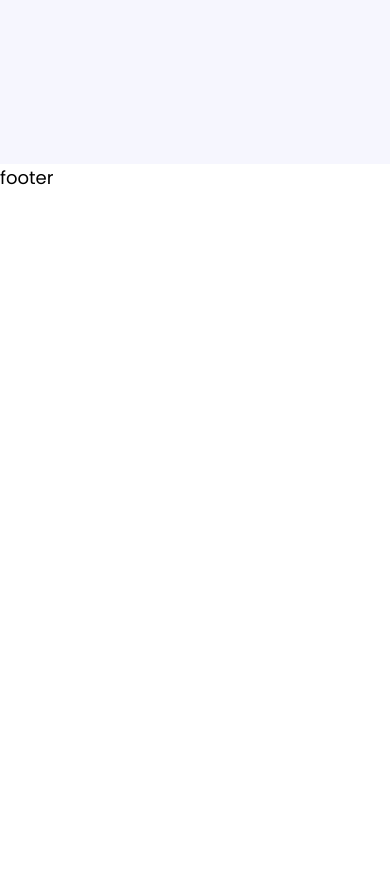
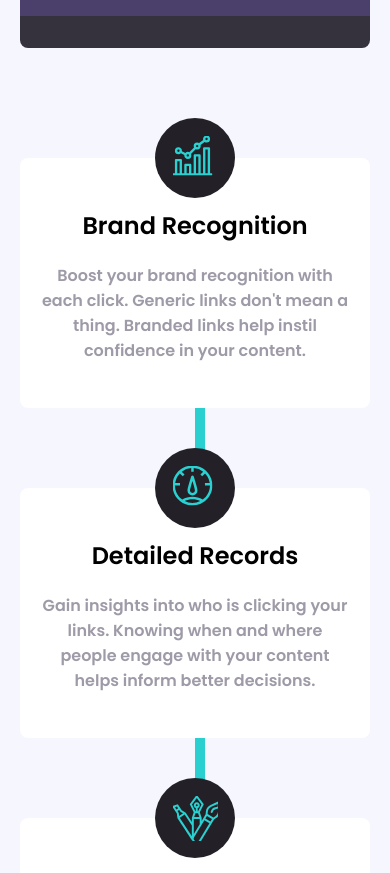
Before and after one commit to saif-abualkhair/avertra-corp-frontend-developer-assignment, a React (Create React App) app: page / in a window 390 px wide. Shown: the part 1119-1992 px from the top of the page. Before the commit the page ends 1310 px from the top, so only its background shows below. Built offline with nearby package versions, Linux system fonts and the light colour scheme.

Commit message:
cards and cards show case design --still needs fixing.
fixed

```diff
--- a/public/index.html
+++ b/public/index.html
@@ -9,7 +9,10 @@
   <meta name="description" content="Web site created using create-react-app" />
   <link rel="apple-touch-icon" href="%PUBLIC_URL%/logo192.png" />
   <!-- <link href="https://fonts.google.com/specimen/Poppins" /> -->
-  <link href="https://fonts.googleapis.com/css?family=Poppins&display=swap" rel="stylesheet">
+  <!-- <link href="https://fonts.googleapis.com/css?family=Poppins&display=swap" rel="stylesheet"> -->
+  <link rel="preconnect" href="https://fonts.googleapis.com">
+  <link rel="preconnect" href="https://fonts.gstatic.com" crossorigin>
+  <link href="https://fonts.googleapis.com/css2?family=Poppins:wght@600&display=swap" rel="stylesheet">
   <!--
       manifest.json provides metadata used when your web app is installed on a
       user's mobile device or desktop. See https://developers.google.com/web/fundamentals/web-app-manifest/
--- a/src/App.css
+++ b/src/App.css
@@ -7,8 +7,7 @@
 }
 
 body {
-  /* font-family: 'Poppins'; */
-  font-family: 'Poppins';
+  font-family: 'Poppins', sans-serif;
   font-size: 18px;
   font-weight: 500;
 }
@@ -212,3 +211,25 @@ body {
 .btn-very-dark-violet:disabled {
   background-color: hsl(258, 21%, 22%);
 }
+
+.sh {
+  background-size: contain;
+  height: 45px;
+  width: 45px;
+  position: absolute;
+  top: 50%;
+  left: 50%;
+  transform: translate(-50%, -50%);
+}
+
+.sh-brand {
+  background: url('/src/assets/images/icon-brand-recognition.svg') no-repeat;
+}
+
+.sh-detailed {
+  background: url('/src/assets/images/icon-detailed-records.svg') no-repeat;
+}
+
+.sh-customizable {
+  background: url('/src/assets/images/icon-fully-customizable.svg') no-repeat;
+}
--- a/src/homepage/advanced-statistics/advanced-statistics.js
+++ b/src/homepage/advanced-statistics/advanced-statistics.js
@@ -1,8 +1,11 @@
+import CardsShowcase from "./cards-showcase/cards-showcase";
+
 function AdvancedStatistics() {
     return (
         <div className='advanced-statistics'>
-            Advanced Statistics
-            Track how your links are performing across the web with our advanced statistics dashboard.
+            {/* Advanced Statistics
+            Track how your links are performing across the web with our advanced statistics dashboard. */}
+            <CardsShowcase></CardsShowcase>
         </div>
     );
 }
--- /dev/null
+++ b/src/homepage/advanced-statistics/cards-showcase/card/card.css
@@ -0,0 +1,38 @@
+.card {
+    position: relative;
+    width: calc(33% - 20px);
+    background-color: white;
+    padding: 30px 20px 20px 20px;
+    /* margin-right: 20px; */
+    min-height: 250px;
+    border-radius: 8px;
+}
+
+.card-title {
+    font-size: 1.5rem;
+    font-weight: 600;
+    color: #000;
+    margin: 20px 0;
+}
+
+.card-description {
+    font-size: 1rem;
+    font-weight: 400;
+    color: #000;
+}
+
+.icon-wrapper {
+    position: absolute;
+    top: -40px;
+    left: 25px;
+    width: 40px;
+    height: 40px;
+    border-radius: 50%;
+    padding: 40px;
+}
+
+.icon {
+    position: relative;
+    width: 100%;
+    height: 100%;
+}
--- /dev/null
+++ b/src/homepage/advanced-statistics/cards-showcase/card/card.js
@@ -0,0 +1,17 @@
+import './card.css';
+
+function Card(props) {
+    return (
+        <div className='card'>
+            <div className='icon-wrapper bg-very-dark-violet'>
+                <span className='icon sh sh-brand'>
+                    <span className={props.iconClass}></span>
+                </span>
+            </div>
+            <div className="card-title text-very-dark-violet">{props.title}</div>
+            <div className="card-description text-grayish-violet">{props.description}</div>
+        </div>
+    );
+}
+
+export default Card;
--- /dev/null
+++ b/src/homepage/advanced-statistics/cards-showcase/cards-showcase.css
@@ -0,0 +1,83 @@
+.cards-showcase {
+    padding: 100px 0;
+    display: flex;
+    justify-content: space-between;
+    position: relative;
+}
+
+.cards-showcase>*:first-child {
+    position: relative;
+    z-index: 1;
+}
+
+.cards-showcase>*:nth-child(2) {
+    position: relative;
+    top: 40px;
+    z-index: 1;
+}
+
+.cards-showcase>*:nth-child(3) {
+    position: relative;
+    top: 80px;
+    z-index: 1;
+}
+
+.cards-showcase .bar {
+    position: absolute;
+    top: 50%;
+    left: 0;
+    width: 90%;
+    height: 8px;
+    z-index: 0;
+    border: none;
+}
+
+@media only screen and (max-width : 768px) {
+    .cards-showcase {
+        padding: 0;
+        display: flex;
+        flex-direction: column;
+        align-items: center;
+        margin: 50px 0;
+    }
+
+    .cards-showcase .bar {
+        position: absolute;
+        top: 0;
+        left: 50%;
+        transform: translateX(-50%);
+        width: 10px;
+        height: 90%;
+        z-index: 0;
+        border: none;
+    }
+
+    .cards-showcase>*:first-child, .cards-showcase>*:nth-child(2), .cards-showcase>*:nth-child(3) {
+        position: relative;
+        width: 100%;
+        z-index: 1;
+    }
+
+    .cards-showcase>*:nth-child(2) {
+        position: relative;
+        top: 0;
+        z-index: 1;
+        margin: 80px 0;
+    }
+
+    .cards-showcase>*:nth-child(3) {
+        position: relative;
+        top: 0;
+        z-index: 1;
+        margin-bottom: 80px;
+    }
+
+    .cards-showcase .card .icon-wrapper {
+        left: 50% !important;
+        transform: translateX(-50%);
+    }
+
+    .cards-showcase .card {
+        text-align: center;
+    }
+}
--- /dev/null
+++ b/src/homepage/advanced-statistics/cards-showcase/cards-showcase.js
@@ -0,0 +1,18 @@
+import Card from "./card/card";
+import './cards-showcase.css';
+
+function CardsShowcase() {
+    return (
+        <div className='cards-showcase'>
+            <Card title="Brand Recognition" description="Boost your brand recognition with each click. Generic links don't mean a thing. Branded links help instil confidence in your content." iconClass="sh sh-brand">
+            </Card>
+            <Card title="Detailed Records" description="Gain insights into who is clicking your links. Knowing when and where people engage with your content helps inform better decisions." iconClass="sh sh-detailed">
+            </Card>
+            <Card title="Fully Customizable" description="Improve brand awareness and content discoverability through customizable links, supercharging audience engagement." iconClass="sh sh-customizable">
+            </Card>
+            <div className="bar bg-cyan"></div>
+        </div>
+    );
+}
+
+export default CardsShowcase;
--- a/src/homepage/homepage.css
+++ b/src/homepage/homepage.css
@@ -14,21 +14,21 @@
 }
 
 .text-head, .text-smaller {
-    word-spacing: 2px;
+    word-spacing: 1px;
     line-height: 1.2;
 }
 
 .text-head {
     display: block;
     font-size: calc(6rem - 100%);
-    font-weight: 700;
+    /* font-weight: 1000; */
 }
 
 .text-smaller {
     display: block;
     /* font-size: 1.3rem; */
     font-size: calc(2.4rem - 100%);
-    font-weight: 500;
+    font-weight: 700;
 }
 
 .get-started-area {
@@ -37,7 +37,6 @@
 }
 
 .bottom {
-    min-height: 350px;
     background-color: hsl(240, 78%, 98%);
 }
 
--- a/src/homepage/homepage.js
+++ b/src/homepage/homepage.js
@@ -19,17 +19,16 @@ function HomePage() {
                     <div className='get-started-area'>
                         <button className='btn btn-cyan rounded'>Get Started</button>
                     </div>
-                    {/* <div className='illustration-working'></div> */}
                 </div>
             </div>
 
             <div className='bottom'>
                 <div className='container'>
                     <Shorten></Shorten>
+                    <AdvancedStatistics></AdvancedStatistics>
                 </div>
+                {/* <BoostYourLinksBanner></BoostYourLinksBanner> */}
             </div>
-            {/* <AdvancedStatistics></AdvancedStatistics>
-            <BoostYourLinksBanner></BoostYourLinksBanner> */}
         </div>
     );
 }
```
Also changed, not shown: src/homepage/advanced-statistics/card/card.js (deleted, +0 -9 lines), src/homepage/advanced-statistics/card/card.css (deleted).
